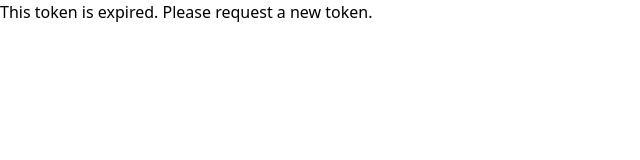
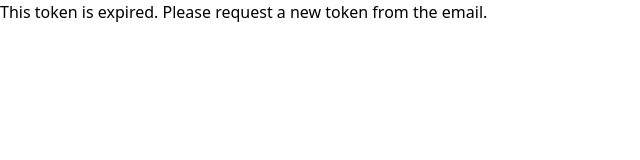
Before and after one commit to danielstraining/Pail-Prototype, a Next.js app: page /signup/expired in a window 1280 px wide. Shown: the top 160 px of the page, without its empty margins (0-640 px from the left). Built offline with nearby package versions, Linux system fonts and the light colour scheme; a web font is replaced by a local one.

Commit message:
changed expired token text

```diff
--- a/app/signup/expired/page.jsx
+++ b/app/signup/expired/page.jsx
@@ -2,7 +2,7 @@
 
 const Expired = () => {
   return (
-    <div>This token is expired. Please request a new token.</div>
+    <div>This token is expired. Please request a new token from the email.</div>
   )
 }
 
```
